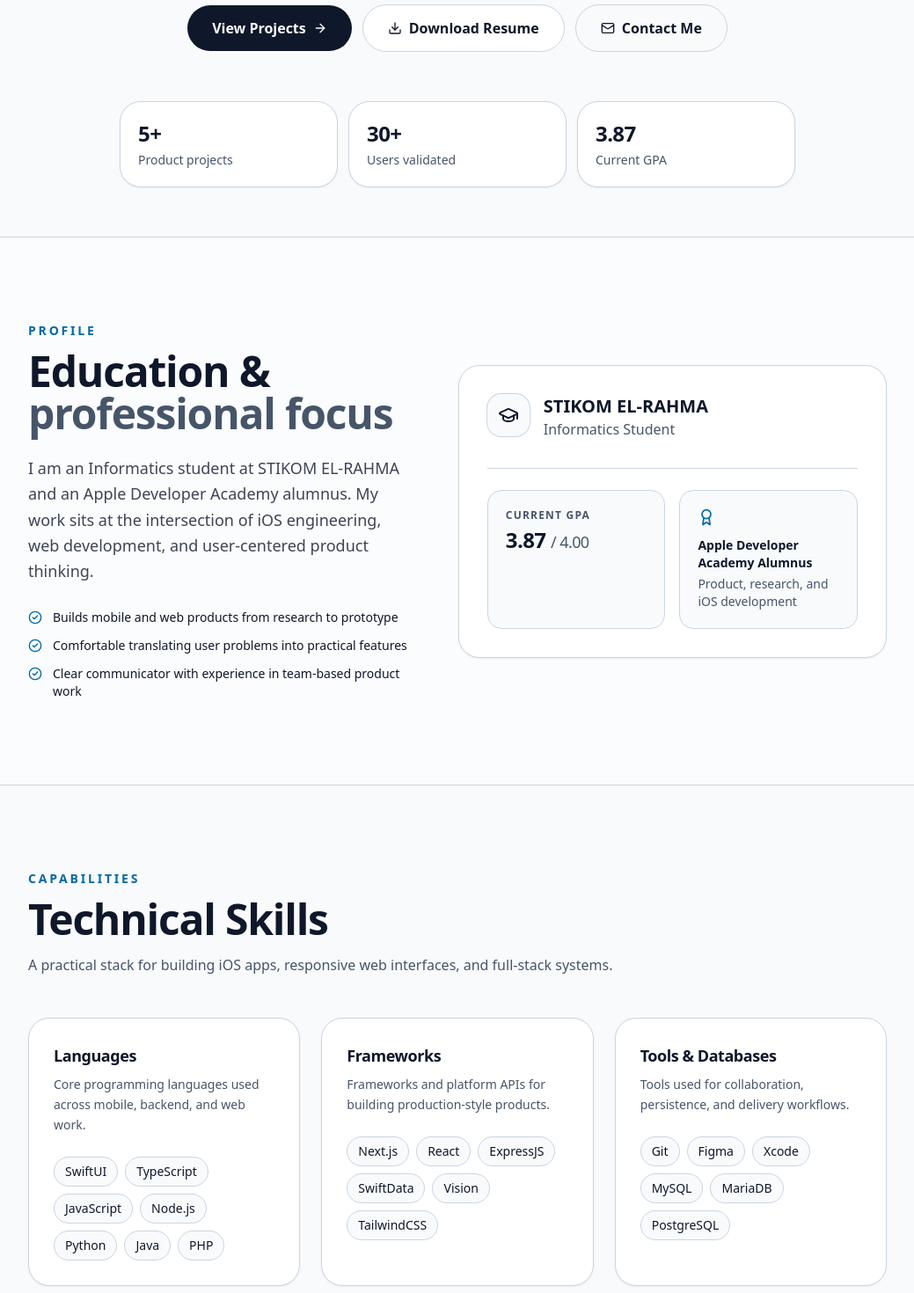
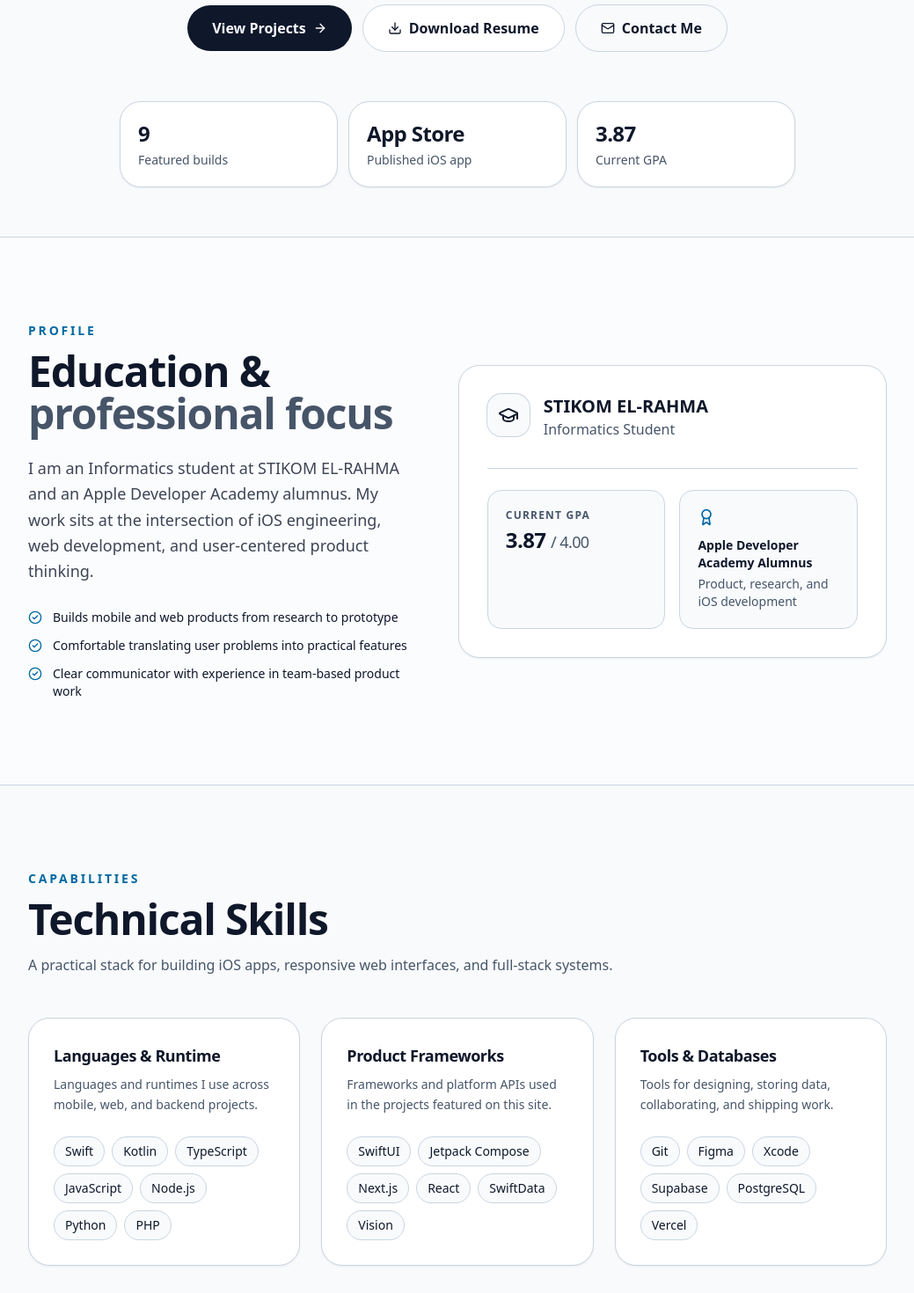
Before and after one commit to ahwan18/ahmad-portfolio, a Next.js app: page / in a window 1280 px wide. Shown: the part 600-2070 px from the top of the page at 88% size, without its empty margins (120-1159 px from the left). Built offline with nearby package versions, Linux system fonts and the light colour scheme; no server answers.

Commit message:
Polish portfolio project presentation

```diff
--- a/components/Hero.tsx
+++ b/components/Hero.tsx
@@ -8,8 +8,8 @@ const roleBadges = [
 ];
 
 const highlights = [
-  { value: "5+", label: "Product projects" },
-  { value: "30+", label: "Users validated" },
+  { value: "9", label: "Featured builds" },
+  { value: "App Store", label: "Published iOS app" },
   { value: "3.87", label: "Current GPA" },
 ];
 
@@ -28,7 +28,7 @@ export function Hero() {
         </h1>
 
         <p className="mx-auto mb-7 max-w-3xl text-lg leading-relaxed text-muted md:text-2xl">
-          Software Engineering student focused on iOS, web, and full-stack development. I build practical products with SwiftUI, Next.js, and Node.js.
+          Software Engineering student building iOS, Android, and web products with a practical product mindset: ship, validate, and improve.
         </p>
 
         <div className="mb-10 flex flex-wrap justify-center gap-2.5">
--- a/components/ProjectCard.tsx
+++ b/components/ProjectCard.tsx
@@ -1,10 +1,11 @@
-import { ArrowRight, ExternalLink, Folder } from "lucide-react";
+import { ArrowRight, ExternalLink, Folder, Trophy } from "lucide-react";
 import Image from "next/image";
 import Link from "next/link";
 import { Project } from "../data/projects";
 
-export function ProjectCard({ project }: { project: Project }) {
+export function ProjectCard({ project, featured = false }: { project: Project; featured?: boolean }) {
   const projectHref = `/projects/${project.slug}`;
+  const visibleHighlights = project.highlights.slice(0, featured ? 4 : 3);
 
   return (
     <article className="flex h-full flex-col overflow-hidden rounded-3xl border border-border bg-card shadow-sm shadow-black/5">
@@ -33,9 +34,14 @@ export function ProjectCard({ project }: { project: Project }) {
       <div className="flex flex-1 flex-col p-6">
         <div className="mb-5 flex items-start justify-between gap-4">
           <div>
-            <span className="mb-2 inline-flex rounded-full border border-border bg-background px-2.5 py-1 text-xs font-semibold text-accent">
+            <div className="mb-3 flex flex-wrap gap-2">
+              <span className="inline-flex rounded-full border border-border bg-background px-2.5 py-1 text-xs font-semibold text-accent">
                 {project.category}
               </span>
+              <span className="inline-flex rounded-full border border-border bg-background px-2.5 py-1 text-xs font-medium text-muted">
+                {project.status}
+              </span>
+            </div>
             <h3 className="text-xl font-semibold text-foreground">
               <Link href={projectHref} className="hover:text-accent focus-visible:outline-2 focus-visible:outline-offset-2 focus-visible:outline-accent">
                 {project.title}
@@ -43,30 +49,24 @@ export function ProjectCard({ project }: { project: Project }) {
             </h3>
           </div>
 
-          {project.link && (
-            <a
-              href={project.link}
-              target="_blank"
-              rel="noopener noreferrer"
-              className="rounded-full border border-border bg-background p-2 text-muted hover:border-accent hover:text-accent focus-visible:outline-2 focus-visible:outline-offset-2 focus-visible:outline-accent"
-              aria-label={`Open ${project.title} external link`}
-            >
-              <ExternalLink className="h-4 w-4" aria-hidden="true" />
-            </a>
+          {featured && (
+            <span className="rounded-full border border-border bg-background p-2 text-accent" aria-label="Featured project">
+              <Trophy className="h-4 w-4" aria-hidden="true" />
+            </span>
           )}
         </div>
 
         <div className="mb-5 space-y-2">
-          <p className="text-xs font-semibold uppercase tracking-widest text-muted">Problem / Objective</p>
+          <p className="text-xs font-semibold uppercase tracking-widest text-muted">Problem / Product</p>
           <p className="line-clamp-3 text-sm leading-relaxed text-foreground/80">{project.objective}</p>
         </div>
 
         <div className="mb-5">
-          <p className="mb-2 text-xs font-semibold uppercase tracking-widest text-muted">Role</p>
+          <p className="mb-2 text-xs font-semibold uppercase tracking-widest text-muted">Evidence</p>
           <div className="flex flex-wrap gap-2">
-            {project.roles.map((role) => (
-              <span key={role} className="rounded-md border border-border bg-background px-2.5 py-1 text-xs font-medium text-foreground">
-                {role}
+            {visibleHighlights.map((highlight) => (
+              <span key={highlight} className="rounded-md border border-border bg-background px-2.5 py-1 text-xs font-medium text-foreground">
+                {highlight}
               </span>
             ))}
           </div>
@@ -79,20 +79,35 @@ export function ProjectCard({ project }: { project: Project }) {
           </div>
 
           <div className="mt-4 flex flex-wrap gap-2">
-            {project.techStack.map((tool) => (
+            {project.techStack.slice(0, featured ? 6 : 5).map((tool) => (
               <span key={tool} className="rounded-md border border-border bg-card px-2.5 py-1 text-xs font-medium text-foreground">
                 {tool}
               </span>
             ))}
           </div>
 
+          <div className="mt-5 flex flex-wrap items-center gap-4">
             <Link
               href={projectHref}
-            className="mt-5 inline-flex items-center gap-2 text-sm font-semibold text-foreground hover:text-accent focus-visible:outline-2 focus-visible:outline-offset-2 focus-visible:outline-accent"
+              className="inline-flex items-center gap-2 text-sm font-semibold text-foreground hover:text-accent focus-visible:outline-2 focus-visible:outline-offset-2 focus-visible:outline-accent"
             >
               View case study
               <ArrowRight className="h-4 w-4" aria-hidden="true" />
             </Link>
+
+            {project.link && (
+              <a
+                href={project.link}
+                target="_blank"
+                rel="noopener noreferrer"
+                className="inline-flex items-center gap-2 text-sm font-semibold text-muted hover:text-accent focus-visible:outline-2 focus-visible:outline-offset-2 focus-visible:outline-accent"
+                aria-label={`Open ${project.title} external link`}
+              >
+                {project.ctaLabel ?? "Open link"}
+                <ExternalLink className="h-4 w-4" aria-hidden="true" />
+              </a>
+            )}
+          </div>
         </div>
       </div>
     </article>
--- a/components/ProjectsShowcase.tsx
+++ b/components/ProjectsShowcase.tsx
@@ -2,21 +2,50 @@ import { projects } from "../data/projects";
 import { ProjectCard } from "./ProjectCard";
 
 export function ProjectsShowcase() {
+  const featuredProjects = projects.filter((project) => project.featured);
+  const supportingProjects = projects.filter((project) => !project.featured);
+
   return (
     <section id="projects" className="border-t border-border py-20 md:py-24">
       <div className="container mx-auto max-w-6xl px-6">
-        <div className="mb-12 max-w-3xl">
+        <div className="mb-12 grid gap-6 md:grid-cols-[1.4fr_0.8fr] md:items-end">
+          <div className="max-w-3xl">
             <p className="mb-3 text-sm font-semibold uppercase tracking-[0.2em] text-accent">Portfolio</p>
             <h2 className="mb-4 text-3xl font-semibold tracking-tight md:text-5xl">
               Selected <span className="text-muted">Projects</span>
             </h2>
-          <p className="text-muted">Recruiter-friendly case studies showing the problem, role, stack, and result behind each product.</p>
+            <p className="text-muted">
+              A curated mix of shipped apps, validated prototypes, and full-stack builds. Each card focuses on the problem, my role, the stack, and proof of progress.
+            </p>
+          </div>
+
+          <div className="rounded-3xl border border-border bg-card p-5 shadow-sm shadow-black/5">
+            <p className="text-sm font-semibold text-foreground">Quick signal for recruiters</p>
+            <p className="mt-2 text-sm leading-relaxed text-muted">
+              Strongest work first: App Store release, TestFlight validation, computer vision, Android, and full-stack web projects.
+            </p>
+          </div>
+        </div>
+
+        <div className="grid gap-6 lg:grid-cols-3">
+          {featuredProjects.map((project) => (
+            <ProjectCard key={project.id} project={project} featured />
+          ))}
+        </div>
+
+        <div className="mt-10">
+          <div className="mb-5 flex items-center justify-between gap-4">
+            <div>
+              <p className="text-sm font-semibold uppercase tracking-[0.18em] text-muted">More builds</p>
+              <h3 className="mt-2 text-2xl font-semibold tracking-tight text-foreground">Breadth across Android, Web, and Full-stack</h3>
+            </div>
           </div>
 
           <div className="grid gap-6 md:grid-cols-2 lg:grid-cols-3">
-          {projects.map((project) => (
+            {supportingProjects.map((project) => (
               <ProjectCard key={project.id} project={project} />
             ))}
+          </div>
         </div>
       </div>
     </section>
--- a/components/Skills.tsx
+++ b/components/Skills.tsx
@@ -1,18 +1,18 @@
 const skills = [
   {
-    category: "Languages",
-    summary: "Core programming languages used across mobile, backend, and web work.",
-    items: ["SwiftUI", "TypeScript", "JavaScript", "Node.js", "Python", "Java", "PHP"],
+    category: "Languages & Runtime",
+    summary: "Languages and runtimes I use across mobile, web, and backend projects.",
+    items: ["Swift", "Kotlin", "TypeScript", "JavaScript", "Node.js", "Python", "PHP"],
   },
   {
-    category: "Frameworks",
-    summary: "Frameworks and platform APIs for building production-style products.",
-    items: ["Next.js", "React", "ExpressJS", "SwiftData", "Vision", "TailwindCSS"],
+    category: "Product Frameworks",
+    summary: "Frameworks and platform APIs used in the projects featured on this site.",
+    items: ["SwiftUI", "Jetpack Compose", "Next.js", "React", "SwiftData", "Vision"],
   },
   {
     category: "Tools & Databases",
-    summary: "Tools used for collaboration, persistence, and delivery workflows.",
-    items: ["Git", "Figma", "Xcode", "MySQL", "MariaDB", "PostgreSQL"],
+    summary: "Tools for designing, storing data, collaborating, and shipping work.",
+    items: ["Git", "Figma", "Xcode", "Supabase", "PostgreSQL", "Vercel"],
   },
 ];
 
--- a/data/projects.ts
+++ b/data/projects.ts
@@ -7,6 +7,10 @@ export interface Project {
   roles: string[];
   techStack: string[];
   results: string;
+  highlights: string[];
+  status: string;
+  ctaLabel?: string;
+  featured?: boolean;
   image?: string;
   link?: string;
 }
@@ -17,10 +21,13 @@ export const projects: Project[] = [
     slug: "dreamrank",
     title: "DreamRank",
     category: "iOS",
-    objective: "Gamified sleep-habit app using daily quests, leaderboards, and competition to build consistent rest routines.",
+    objective: "A sleep-habit app that turns bedtime consistency into quests, streaks, and friendly competition.",
     techStack: ["Swift", "SwiftUI", "HealthKit", "CloudKit", "Xcode", "Figma"],
     roles: ["Developer", "Researcher", "Designer"],
-    results: "Successfully published on App Store; HealthKit and CloudKit integration validated with 30+ users for gamified habit building.",
+    results: "Published on the App Store and validated with 30+ users for gamified sleep-habit building.",
+    highlights: ["App Store release", "HealthKit sleep data", "CloudKit leaderboard", "30+ user validation"],
+    status: "App Store",
+    featured: true,
     image: "/PortoDreamRank.jpg"
   },
   {
@@ -28,10 +35,14 @@ export const projects: Project[] = [
     slug: "huemen-id",
     title: "HueMen",
     category: "iOS",
-    objective: "Personal wardrobe assistant using camera-based color detection and virtual closet for styling recommendations.",
+    objective: "A wardrobe assistant that uses camera-based color detection to help users organize outfits and avoid color-matching guesswork.",
     techStack: ["Swift", "SwiftUI", "CoreML", "AVFoundation", "Xcode"],
     roles: ["Developer", "Researcher"],
-    results: "Released on TestFlight with 33 installs and 117 sessions; used user feedback to iterate on photo-based color picking.",
+    results: "Released on TestFlight with 33 installs and 117 sessions; feedback was used to improve the color-picking flow.",
+    highlights: ["Camera color detection", "Virtual closet", "33 TestFlight installs", "117 sessions"],
+    status: "TestFlight",
+    ctaLabel: "View GitHub",
+    featured: true,
     link: "https://github.com/ahwan18/C2-HueMen"
   },
   {
@@ -39,10 +50,14 @@ export const projects: Project[] = [
     slug: "siraj-app",
     title: "S.I.R.A.J",
     category: "iOS",
-    objective: "An interactive posture guidance app designed to help Pencak Silat beginners refine movements through visual feedback.",
+    objective: "A Pencak Silat posture-guidance prototype that helps beginners compare practice movements against reference poses.",
     techStack: ["Swift", "SwiftUI", "Vision", "CoreML", "Xcode"],
     roles: ["Developer", "Researcher"],
-    results: "Published on TestFlight; 5+ users reported feeling helped by the clear posture guidance provided.",
+    results: "Published on TestFlight; 5+ early users said the visual posture guidance made basic movement positions easier to understand.",
+    highlights: ["Vision pose detection", "Reference-pose workflow", "Visual posture feedback", "5+ user validation"],
+    status: "TestFlight",
+    ctaLabel: "View GitHub",
+    featured: true,
     link: "https://github.com/ahwan18/CameraPosture"
   },
   {
@@ -50,10 +65,13 @@ export const projects: Project[] = [
     slug: "interntrack",
     title: "InternTrack",
     category: "Android",
-    objective: "Android app that helps students and early-career developers track internship applications, statuses, deadlines, and progress analytics in one place.",
+    objective: "An Android tracker for internship applications, statuses, deadlines, and progress metrics.",
     techStack: ["Kotlin", "Jetpack Compose", "Room Database", "StateFlow", "MVVM"],
     roles: ["Android Developer", "Product Designer"],
-    results: "Built a complete local-first internship tracking flow with CRUD, status filtering, dashboard metrics, and deadline awareness.",
+    results: "Built a local-first workflow with CRUD, status filtering, dashboard metrics, and deadline awareness.",
+    highlights: ["Jetpack Compose UI", "Room persistence", "Dashboard metrics", "Deadline tracking"],
+    status: "Portfolio build",
+    ctaLabel: "View GitHub",
     link: "https://github.com/ahwan18/InternTrack"
   },
   {
@@ -61,10 +79,13 @@ export const projects: Project[] = [
     slug: "safa-ecommerce",
     title: "Safa E-Commerce",
     category: "Full-stack",
-    objective: "Custom printing e-commerce platform that centralizes storefront browsing, design upload, checkout, order tracking, and admin CMS workflows.",
+    objective: "A custom-printing commerce platform covering storefront browsing, design upload, checkout, order tracking, and admin CMS work.",
     techStack: ["Next.js", "React", "TypeScript", "Supabase", "Tailwind CSS", "shadcn/ui"],
     roles: ["Full-stack Developer", "UI Developer"],
-    results: "Delivered a complete customer and admin prototype covering product catalog, checkout, orders, content settings, and analytics modules.",
+    results: "Delivered a customer and admin prototype with catalog, checkout, orders, content settings, and analytics modules.",
+    highlights: ["Storefront flow", "Admin CMS", "Order management", "Supabase-backed structure"],
+    status: "Full-stack prototype",
+    ctaLabel: "View GitHub",
     link: "https://github.com/ahwan18/safa_ecommerce"
   },
   {
@@ -72,10 +93,13 @@ export const projects: Project[] = [
     slug: "toko-mainan-jalan-dongi",
     title: "Toko Mainan Jalan Dongi",
     category: "Full-stack",
-    objective: "Toy-store e-commerce app with separate customer shopping flow and admin dashboard for products, categories, orders, and sales analytics.",
+    objective: "A toy-store commerce app with a customer shopping flow and an admin dashboard for products, categories, orders, and sales analytics.",
     techStack: ["React", "TypeScript", "Vite", "Supabase", "PostgreSQL", "Tailwind CSS"],
     roles: ["Full-stack Developer", "Frontend Developer"],
-    results: "Built product browsing, cart persistence, checkout, protected admin routes, CRUD management, and Supabase Row Level Security setup.",
+    results: "Built product browsing, cart persistence, checkout, protected admin routes, CRUD management, and Supabase RLS setup.",
+    highlights: ["Cart persistence", "Protected admin routes", "CRUD dashboard", "Supabase RLS"],
+    status: "Live demo",
+    ctaLabel: "Open Live Demo",
     link: "https://e-commerce-project-kappa-seven.vercel.app"
   },
   {
@@ -83,10 +107,13 @@ export const projects: Project[] = [
     slug: "zenith-motionquest",
     title: "Zenith MotionQuest",
     category: "Web",
-    objective: "Web-based AI motion game that combines real-time body tracking, story-driven interaction, and a high-energy training experience.",
+    objective: "A web-based motion game experiment combining body-tracking interaction, story prompts, and a high-energy training theme.",
     techStack: ["Next.js", "TypeScript", "Supabase", "AI", "Vercel"],
     roles: ["Web Developer", "Interaction Developer"],
-    results: "Created a deployed motion-game prototype with AI-driven storytelling, body-tracking interaction, and Supabase-backed app structure.",
+    results: "Created a deployed prototype with AI-assisted storytelling, motion interaction, and a Supabase-backed app structure.",
+    highlights: ["Motion-game prototype", "AI-assisted story flow", "Supabase structure", "Vercel deployment"],
+    status: "Live demo",
+    ctaLabel: "Open Live Demo",
     link: "https://zenith-dojo.vercel.app"
   },
   {
@@ -94,19 +121,23 @@ export const projects: Project[] = [
     slug: "pomoboo-macos",
     title: "Pomoboo (Desktop)",
     category: "macOS",
-    objective: "Advanced iteration of the iOS version with menu bar integration and adjustable cycles for seamless desktop productivity.",
+    objective: "A desktop Pomodoro app with menu bar access, adjustable focus cycles, and lightweight interruption control.",
     techStack: ["Swift", "SwiftUI", "SwiftData", "macOS SDK", "Xcode"],
     roles: ["Developer", "Researcher", "Designer"],
-    results: "Validated by 10+ users as a more focused iteration with successful implementation of anti-distraction features for desktop."
+    results: "Validated by 10+ users as a clearer desktop-focused iteration of the original Pomoboo concept.",
+    highlights: ["Menu bar workflow", "Adjustable cycles", "SwiftData storage", "10+ user validation"],
+    status: "Validated prototype"
   },
   {
     id: "pomoboo-ios",
     slug: "pomoboo-ios",
     title: "Pomoboo",
     category: "iOS",
-    objective: "Productivity app using Pomodoro technique with a playful tomato mascot to balance work and breaks.",
+    objective: "A Pomodoro productivity app with a playful tomato mascot and an anti-distraction flow for focus sessions.",
     techStack: ["Swift", "SwiftUI", "SwiftData", "Xcode", "Figma"],
     roles: ["Developer", "Researcher"],
-    results: "Validated by 5+ users for clear flow; anti-distraction feature highlighted as highly effective for focus."
+    results: "Validated by 5+ users; the anti-distraction feature was highlighted as useful for maintaining focus.",
+    highlights: ["Pomodoro flow", "Anti-distraction mode", "SwiftData storage", "5+ user validation"],
+    status: "Validated prototype"
   }
 ];
```
Also changed, not shown: app/projects/[slug]/page.tsx (+60 -27 lines), 1 other file (tests, documents, lock files or other folders). Lines whose indentation alone changed are shown as unchanged.
